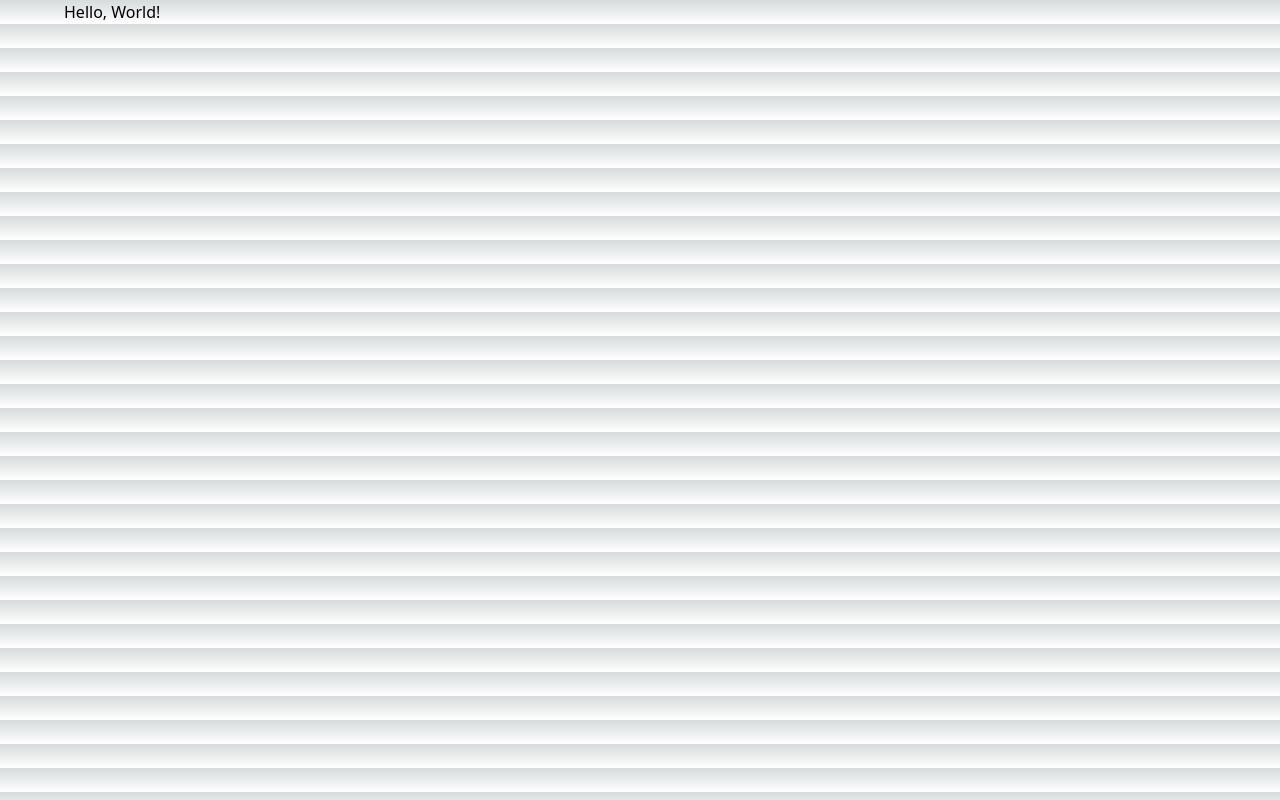
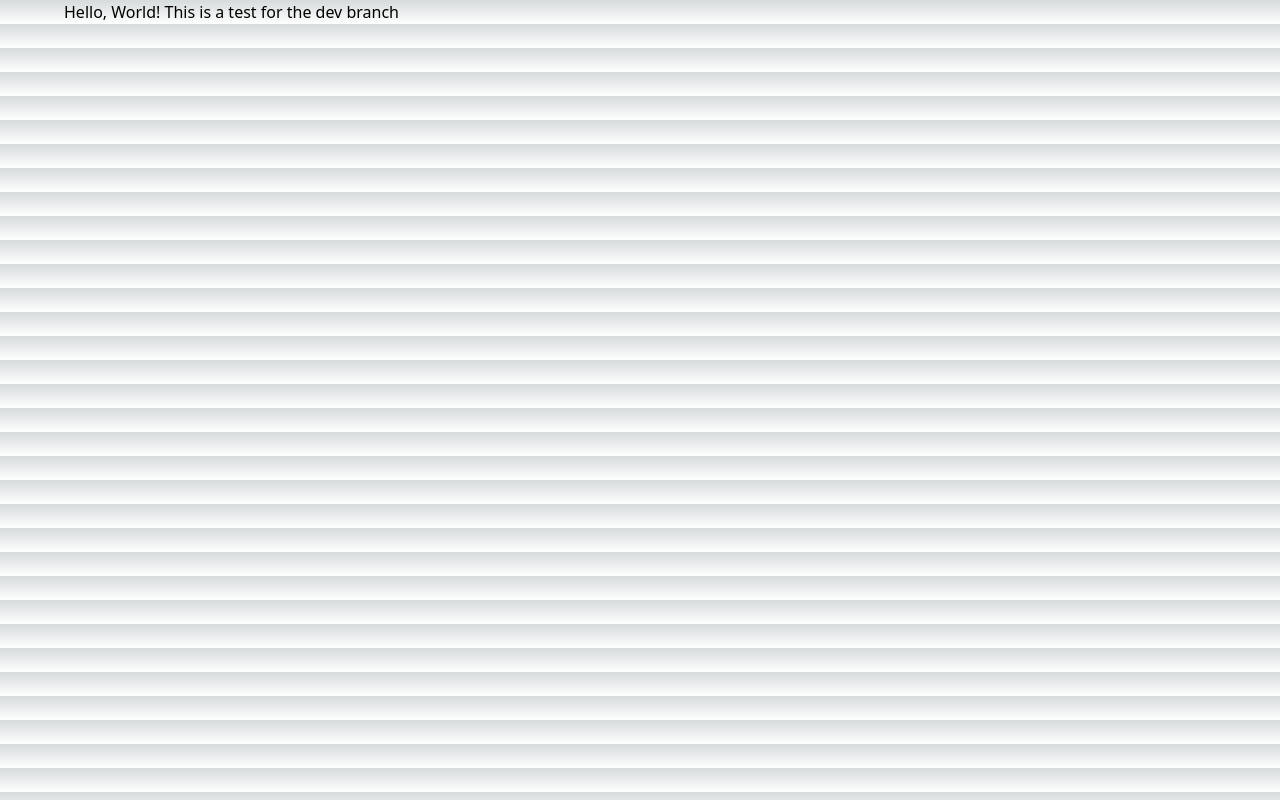
Before and after one commit to sytnikov/image-gallery, a Next.js app: page / in a window 1280 px wide. Built offline with nearby package versions, Linux system fonts and the light colour scheme.

Commit message:
test for a dev branch

```diff
--- a/src/app/page.tsx
+++ b/src/app/page.tsx
@@ -1,3 +1,3 @@
 export default function Home() {
-  return <h1>Hello, World!</h1>
+  return <h1>Hello, World! This is a test for the dev branch</h1>;
 }
```
